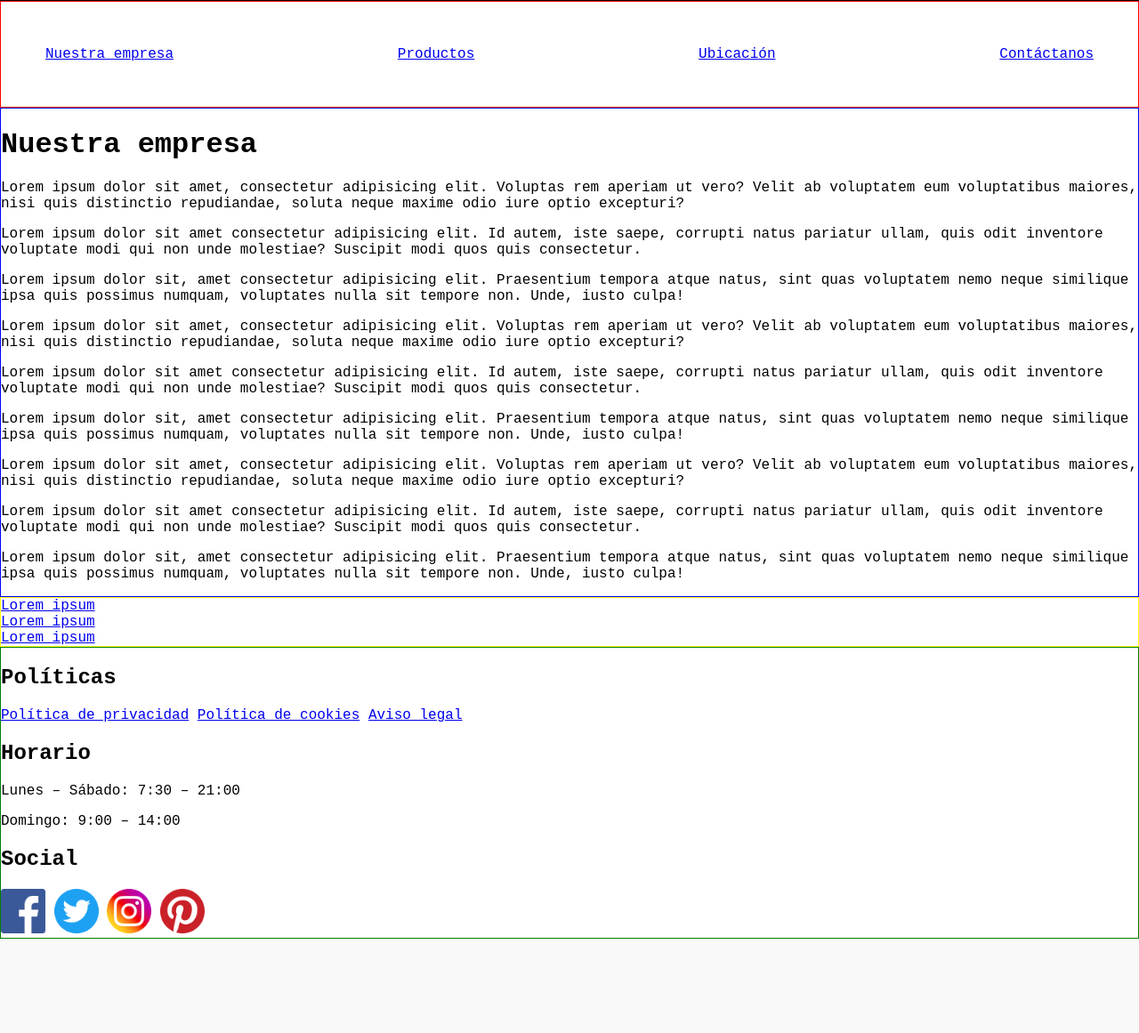
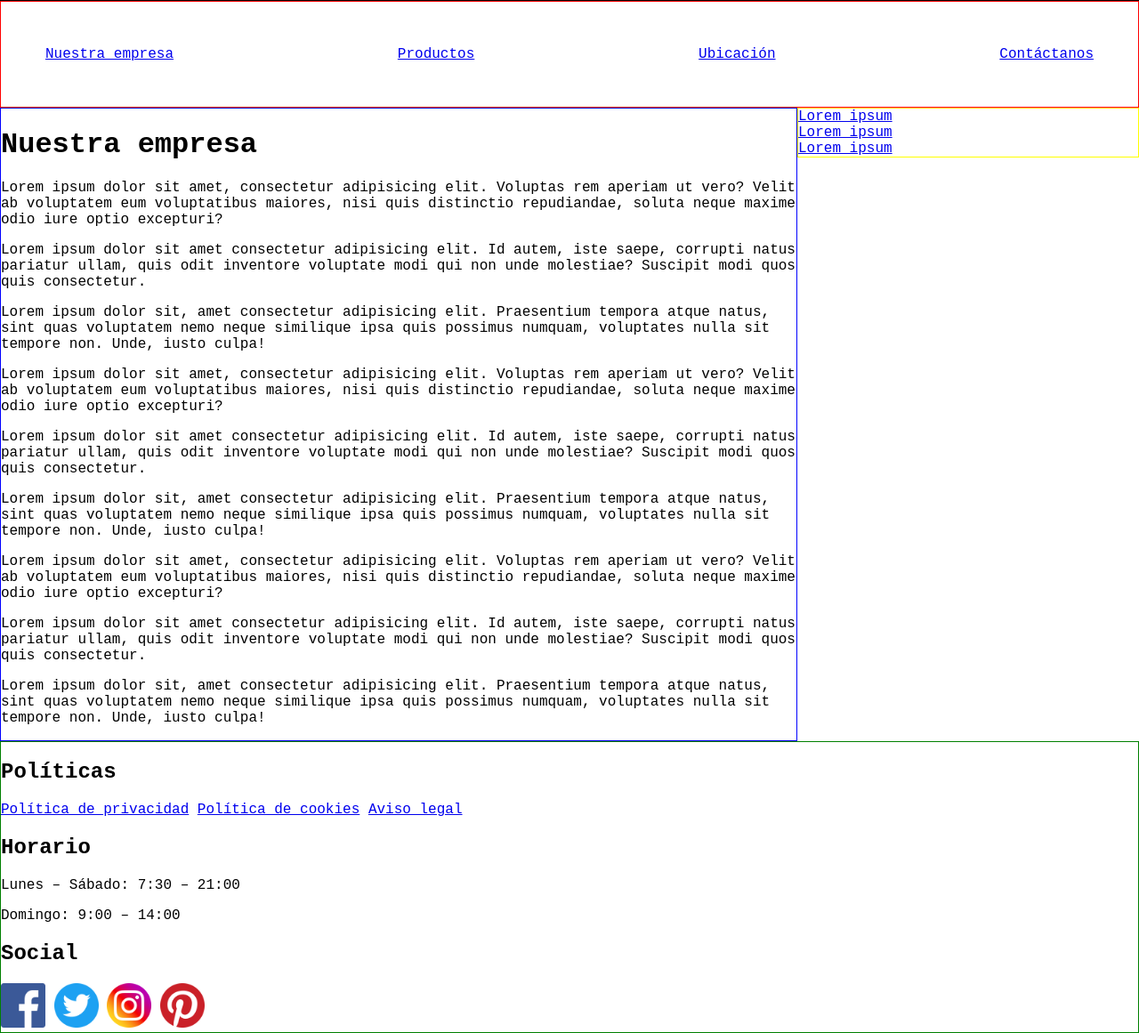
Before and after one commit to SilviaCastroCaamano25/PFC, a PHP site: page /PaginaPrincipal.html in a window 1280 px wide. Shown: the part 586-1747 px from the top of the page at 89% size. Before the commit the page ends 1641 px from the top, so only its background shows below. Run offline with PHP 8.4, Linux system fonts and the light colour scheme.

Commit message:
css del cuerpo de la página principal

```diff
--- a/css/PaginaPrincipal.css
+++ b/css/PaginaPrincipal.css
@@ -20,12 +20,12 @@ div.navegacion{
     display: flex;
     justify-content: space-between;
     position: sticky;
-    padding: 35px;
-    border: 1px solid red;
     align-items: center;
     flex-direction: row;
     top: 0;
-    margin-top: 0;
+    padding: 35px;
+    border: 1px solid red;
+
 }
 
 div.navegacion a{
@@ -35,17 +35,23 @@ div.navegacion a{
 /**********************************************************/
 
 div.cuerpo{
+    width: 70%;
+
+    float: left;
     border: 1px solid blue;
 }
 
 /**********************************************************/
 
 div.menuLateral{
+    width: 30%;
+    float: right;
     border: 1px solid yellow;
 }
 
 /**********************************************************/
 
 div.footer{
+    clear:both;
     border: 1px solid green;
 }
```
